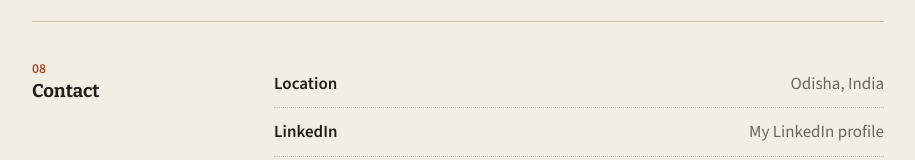
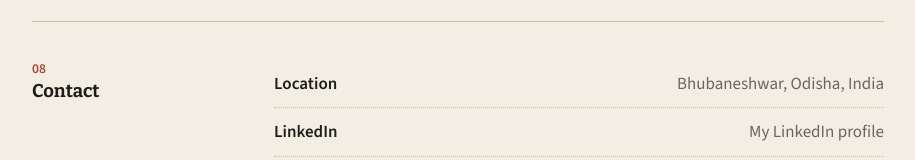
Before and after one commit to divyadeeptaray-dot/resume-website, a plain HTML site: page index.html in a window 1280 px wide. Shown: the part 2670-2830 px from the top of the page, without its empty margins (182-1097 px from the left). Drawn offline with nearby package versions, Linux system fonts and the light colour scheme.

Commit message:
Update index.html

```diff
--- a/index.html
+++ b/index.html
@@ -174,7 +174,7 @@
       <h2><span class="num">08</span> Contact</h2>
       <div class="body">
         <dl class="contact">
-          <div><dt>Location</dt><dd>Odisha, India</dd></div>
+          <div><dt>Location</dt><dd>Bhubaneshwar, Odisha, India</dd></div>
           <div><dt>LinkedIn</dt><dd><a href="https://www.linkedin.com/in/divyadeepta-ray-422316372">My LinkedIn profile</a></dd></div>
           <div><dt>Email</dt><dd><a href="mailto:divyadeeptaray@gmail.com">divyadeeptaray@gmail.com</a></dd></div>
         </dl>
```
